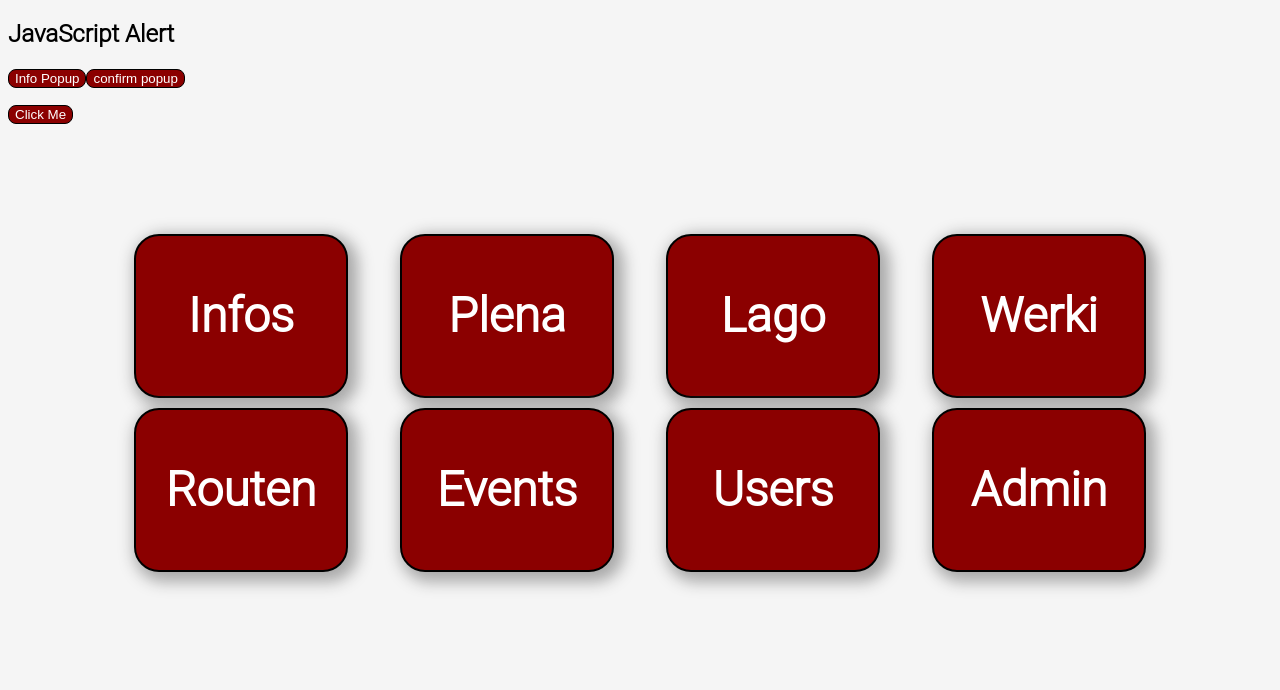
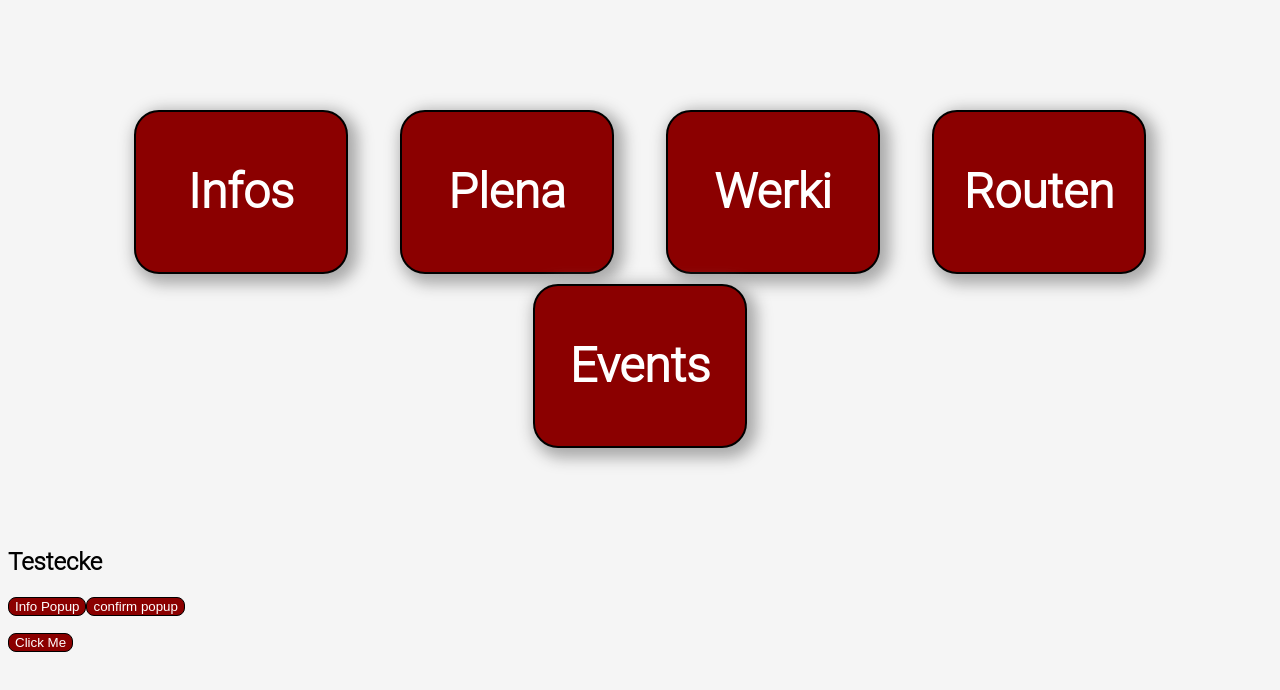
Before and after one commit to csausl/Recap_Project_Sterne, a React (Vite) app in the folder frontend/: page / in a window 1280 px wide. Shown: the top 690 px of the page. Built offline with nearby package versions, Linux system fonts and the light colour scheme.

Commit message:
cleanup on landing page

```diff
--- a/frontend/src/Pages/LandingPage.tsx
+++ b/frontend/src/Pages/LandingPage.tsx
@@ -34,9 +34,30 @@ export default function LandingPage(){
 
 
     return (
-        <body>
+        <>
 
-        <h2>JavaScript Alert</h2>
+
+
+            <ul className="flex-container">
+                <Link to={"/Infos"}>
+                    <li className="flex-item">Infos</li>
+                </Link>
+                <Link to={"/Plena"}>
+                    <li className="flex-item">Plena</li>
+                </Link>
+                <Link to={"/Werki"}>
+                    <li className="flex-item">Werki</li>
+                </Link>
+                <Link to={"/Routen"}>
+                    <li className="flex-item">Routen</li>
+                </Link>
+                <Link to={"/Events"}>
+                    <li className="flex-item">Events</li>
+                </Link>
+            </ul>
+
+
+            <h2>Testecke</h2>
 
             <button onClick={myFunction}>Info Popup</button>
 
@@ -49,34 +70,6 @@ export default function LandingPage(){
             <div id="myDIV">
                 This is my DIV element.
             </div>
-
-
-        <ul className="flex-container">
-            <Link to={"/Infos"}>
-                <li className="flex-item">Infos</li>
-            </Link>
-            <Link to={"/Plena"}>
-                <li className="flex-item">Plena</li>
-            </Link>
-            <Link to={"/Lago"}>
-                <li className="flex-item">Lago</li>
-            </Link>
-            <Link to={"/Werki"}>
-                <li className="flex-item">Werki</li>
-            </Link>
-            <Link to={"/Routen"}>
-                <li className="flex-item">Routen</li>
-            </Link>
-            <Link to={"/Events"}>
-                <li className="flex-item">Events</li>
-            </Link>
-            <Link to={"/Users"}>
-                <li className="flex-item">Users</li>
-            </Link>
-            <Link to={"/Admin"}>
-                <li className="flex-item">Admin</li>
-            </Link>
-        </ul>
-        </body>
+        </>
     )
 }
```
Lines whose indentation alone changed are shown as unchanged.
